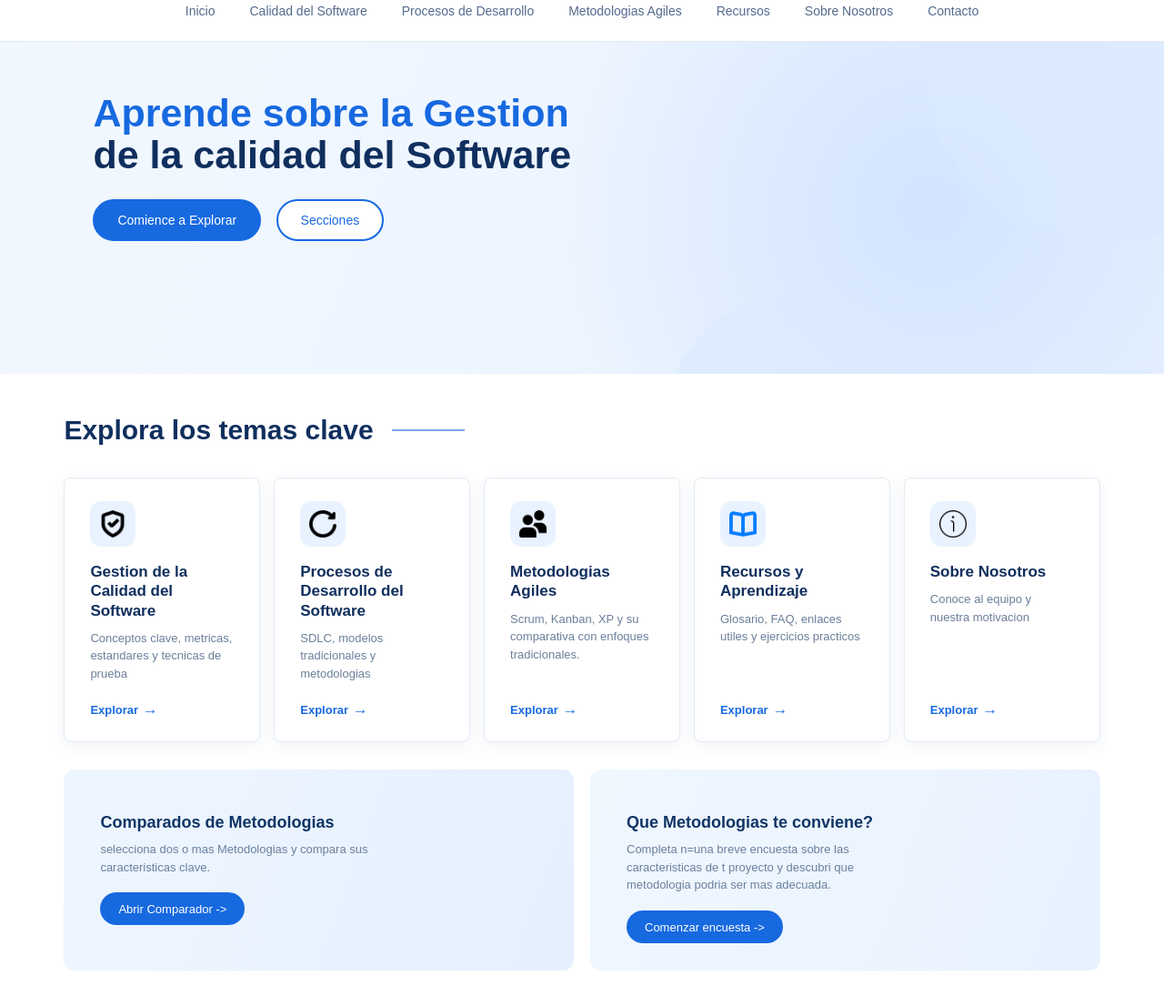
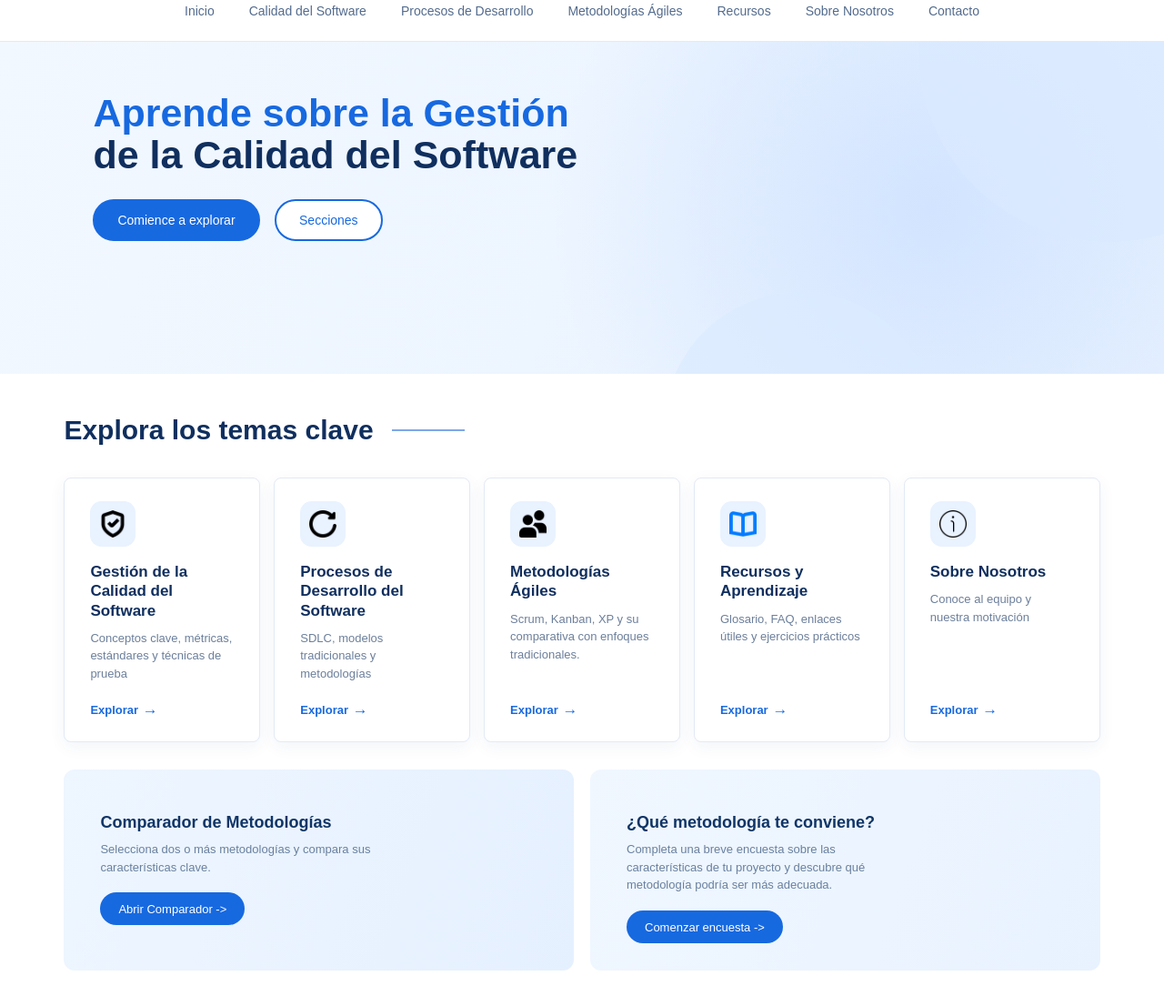
Before and after one commit to MaxSteelMM/Scrum-Mates, a plain HTML site: page index.html in a window 1280 px wide. Shown: the part 22-1128 px from the top of the page at 91% size. Drawn offline with Linux system fonts and the light colour scheme.

Commit message:
Corriegiendo errores ortograficos

```diff
--- a/index.html
+++ b/index.html
@@ -28,7 +28,7 @@
       <li><a href="#">Inicio</a></li>
       <li><a href="#">Calidad del Software</a></li>
       <li><a href="#">Procesos de Desarrollo</a></li>
-      <li><a href="#">Metodologias Agiles</a></li>
+      <li><a href="#">Metodologías Ágiles</a></li>
       <li><a href="#">Recursos</a></li>
       <li><a href="#">Sobre Nosotros</a></li>
       <li><a href="#">Contacto</a></li>
@@ -36,9 +36,9 @@
   </div>
 
   <div class="hero">
-    <h1>Aprende sobre la Gestion de la calidad del Software</h1>
+    <h1>Aprende sobre la Gestión de la Calidad del Software</h1>
     <p></p>
-    <button><a href="#">Comience a Explorar</a></button>
+    <button><a href="#">Comience a explorar</a></button>
     <button><a href="#">Secciones</a></button>
   </div>
 
@@ -48,21 +48,21 @@
 
       <div class="card-I">
         <img src="./Img/Simbolos/verificacion-de-escudo.png" alt="" />
-        <h3>Gestion de la Calidad del Software</h3>
-        <p>Conceptos clave, metricas, estandares y tecnicas de prueba</p>
+        <h3>Gestión de la Calidad del Software</h3>
+        <p>Conceptos clave, métricas, estándares y técnicas de prueba</p>
         <a href="#">Explorar</a>
       </div>
 
       <div class="card-I">
         <img src="./Img/Simbolos/gira-a-la-derecha.png" alt="" />
         <h3>Procesos de Desarrollo del Software</h3>
-        <p>SDLC, modelos tradicionales y metodologias</p>
+        <p>SDLC, modelos tradicionales y metodologías</p>
         <a href="">Explorar</a>
       </div>
 
       <div class="card-I">
         <img src="./Img/Simbolos/usuarios.png" alt="" />
-        <h3>Metodologias Agiles</h3>
+        <h3>Metodologías Ágiles</h3>
         <p> Scrum, Kanban, XP y su comparativa con enfoques tradicionales.</p>
         <a href="">Explorar</a>
       </div>
@@ -70,14 +70,14 @@
       <div class="card-I">
         <img src="./Img/Simbolos/libro-alt.png" alt="" />
         <h3>Recursos y Aprendizaje</h3>
-        <p>Glosario, FAQ, enlaces utiles y ejercicios practicos</p>
+        <p>Glosario, FAQ, enlaces útiles y ejercicios prácticos</p>
         <a href="">Explorar</a>
       </div>
 
       <div class="card-I">
         <img src="./Img/Simbolos/informacion.png" alt="" />
         <h3>Sobre Nosotros</h3>
-        <p>Conoce al equipo y nuestra motivacion</p>
+        <p>Conoce al equipo y nuestra motivación</p>
         <a href="">Explorar</a>
       </div>
     </div>
@@ -86,16 +86,16 @@
 
       <div class="card-abajo-1">
         <img src="" alt="">
-        <h3>Comparados de Metodologias</h3>
-        <p>selecciona dos o mas Metodologias y compara sus caracteristicas clave.</p>
+        <h3>Comparador de Metodologías</h3>
+        <p>Selecciona dos o más metodologías y compara sus características clave.</p>
         <button><a href="#">Abrir Comparador -></a></button>
       </div>
 
       <div class="card-abajo-2">
         <img src="" alt="">
-        <h3>Que Metodologias te conviene?</h3>
-        <p>Completa n=una breve encuesta sobre las caracteristicas de t proyecto y descubri que metodologia podria ser
-          mas adecuada.</p>
+        <h3>¿Qué metodología te conviene?</h3>
+        <p>Completa una breve encuesta sobre las características de tu proyecto y descubre qué metodología podría ser
+          más adecuada.</p>
         <button><a href="#">Comenzar encuesta -></a></button>
       </div>
     </div>
```
